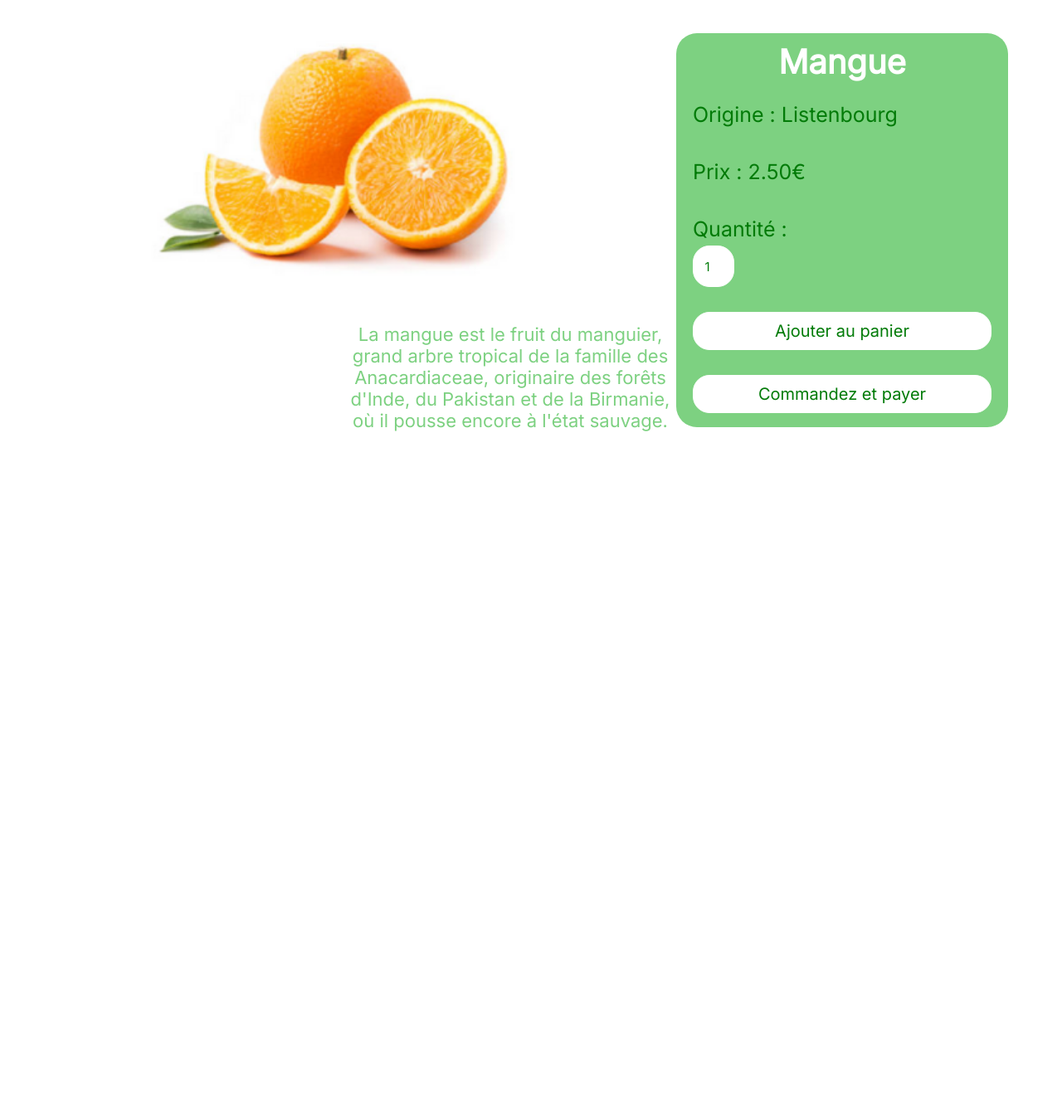
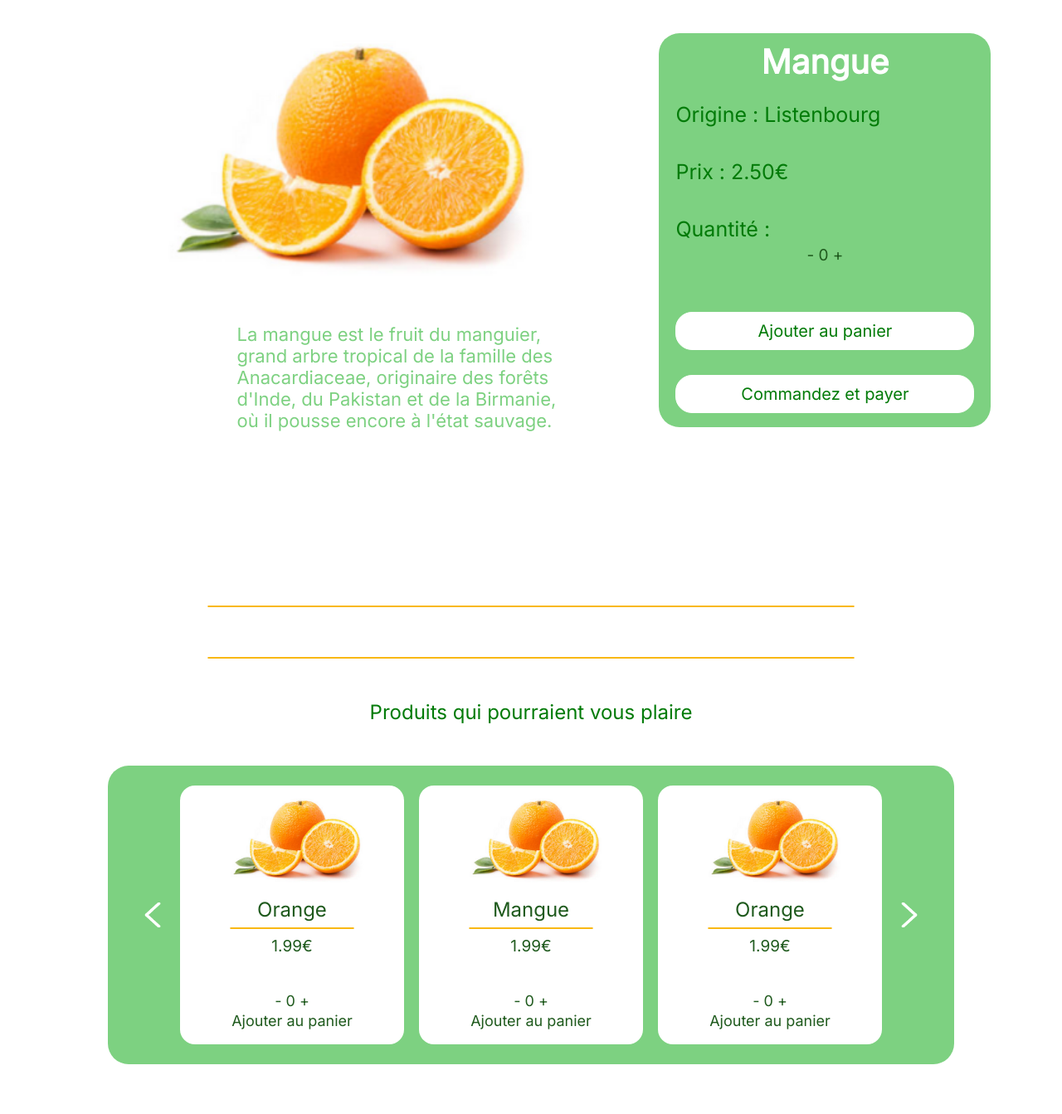
Before and after one commit to Mthieu44/fruits, a PHP site: page /produit01.html in a window 1280 px wide. Shown: the part 80-1423 px from the top of the page at 83% size. Before the commit the page ends 600 px from the top, so only its background shows below. Run offline with PHP 8.4, Linux system fonts and the light colour scheme.

Commit message:
fiche produit01.html 0.8

```diff
--- a/site/produit.css
+++ b/site/produit.css
@@ -24,10 +24,10 @@ margin-left: 0px;
     height: 200px;
     width: 400px;
 
-    margin-left: 350px;
+    margin-left: 200px;
     family: 'Inter', sans-serif;
     color: #7DD181;
-    text-align: center;
+    text-align: left;
 }
 
 .rightmenu{
--- a/site/produit01.html
+++ b/site/produit01.html
@@ -47,7 +47,7 @@
                 <p class="text2">Prix : 2.50€</p>
 
                 <label class="text2">Quantité :</label>
-                <input class="buttonquant" type="number" name="quantite" id="quantite" min="1" max="10" value="1">
+                <p class="p02">- 0 +</p>
                 <br><button class="button2">Ajouter au panier</button>
                 <br><button class="button2">Commandez et payer</button>
         </div>
@@ -60,3 +60,57 @@
 
 
 </div>
+<hr class="line">
+<div class="bestsellers">
+    <div class = "top-part">
+        <hr class="line">
+        <div class="top-text">
+            <h2>Produits qui pourraient vous plaire</h2>
+        </div>
+    </div>
+    <div class="fruit-menu">
+
+        <img src="img/back.png" class="fleche" alt="back" />
+
+        <div class="card-product">
+            <a href="produit01.html">
+                <img src="img/orange.png" alt="oranges" />
+            </a>
+            <h2 class="p02">Orange</h2>
+            <hr class="line small">
+            <p class="p02">1.99€</p>
+            <div class="add-to-cart">
+                <p class="p02">- 0 +</p>
+                <p class="p02">Ajouter au panier</p>
+            </div>
+        </div>
+
+        <div class="card-product">
+            <a href="produit01.html">
+                <img src="img/orange.png" alt="oranges" />
+            </a>
+            <h2 class="p02">Mangue</h2>
+            <hr class="line small">
+            <p class="p02">1.99€</p>
+            <div class="add-to-cart">
+                <p class="p02">- 0 +</p>
+                <p class="p02">Ajouter au panier</p>
+            </div>
+        </div>
+
+        <div class="card-product">
+            <a href="produit01.html">
+                <img src="img/orange.png" alt="oranges" />
+            </a>
+            <h2 class="p02">Orange</h2>
+            <hr class="line small">
+            <p class="p02">1.99€</p>
+            <div class="add-to-cart">
+                <p class="p02">- 0 +</p>
+                <p class="p02">Ajouter au panier</p>
+            </div>
+        </div>
+
+        <img src="img/next.png" class="fleche" alt="next" />
+    </div>
+</div>
```
